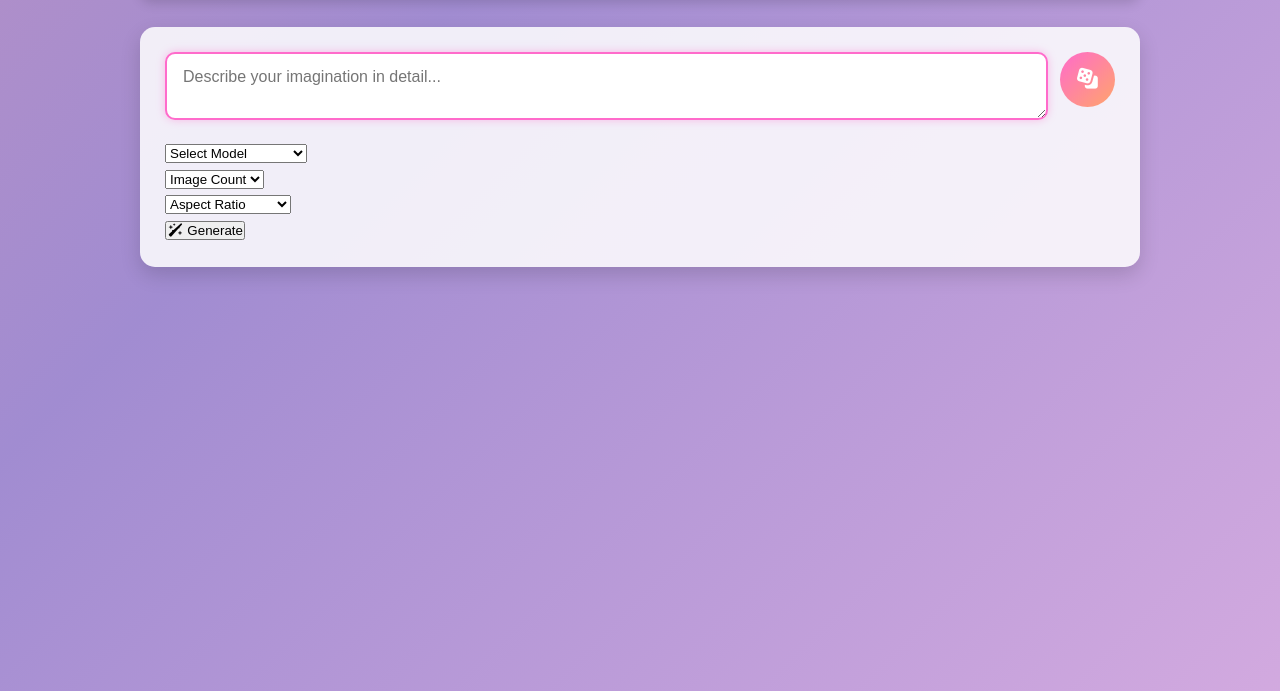
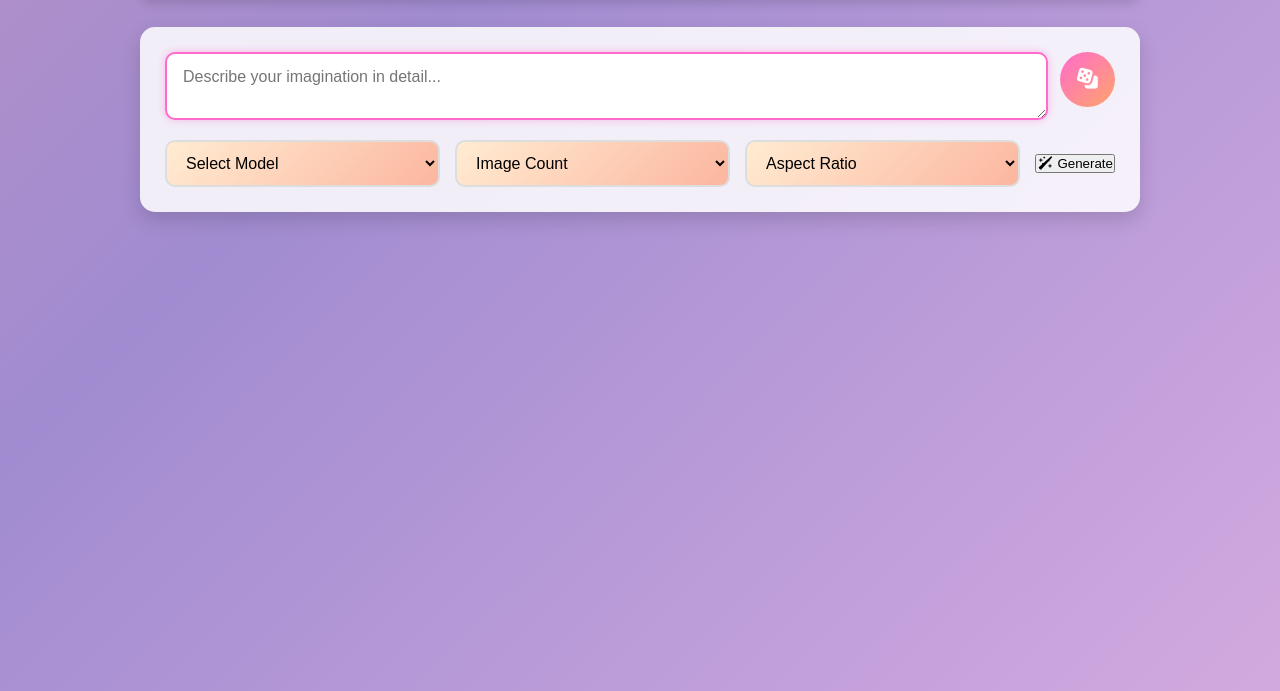
Before and after one commit to prashantmore45/AI-Image-Generator, a plain HTML site: page index.html in a window 1280 px wide. Shown: the part 109-800 px from the top of the page. Drawn offline with Linux system fonts and the light colour scheme.

Commit message:
style: add gradient backgrounds for dropdowns

```diff
--- a/style.css
+++ b/style.css
@@ -133,3 +133,34 @@ body {
 .prompt-btn:hover {
     transform: rotate(10deg) scale(1.05);
 }
+
+/* Dropdowns */
+.prompt-actions {
+    display: flex;
+    flex-wrap: wrap;
+    gap: 15px;
+    margin-top: 10px;
+    align-items: center;
+}
+
+.select-wrapper {
+    flex: 1 1 200px;
+}
+
+.custom-select {
+    width: 100%;
+    padding: 12px 15px;
+    border-radius: 10px;
+    border: 2px solid #ddd;
+    font-size: 1rem;
+    cursor: pointer;
+    background: linear-gradient(135deg, #ffecd2, #fcb69f);
+    transition: 0.3s;
+}
+
+.custom-select:hover,
+.custom-select:focus {
+    border-color: #ff6bcb;
+    outline: none;
+    box-shadow: 0 0 8px rgba(255,107,203,0.4);
+}
```
